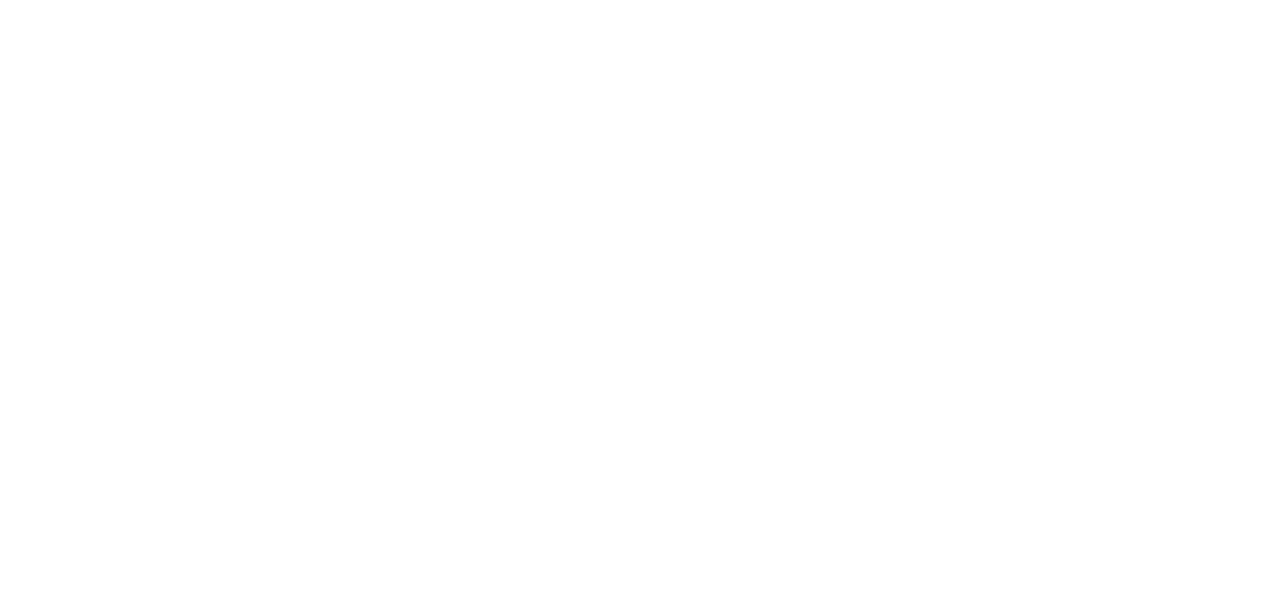
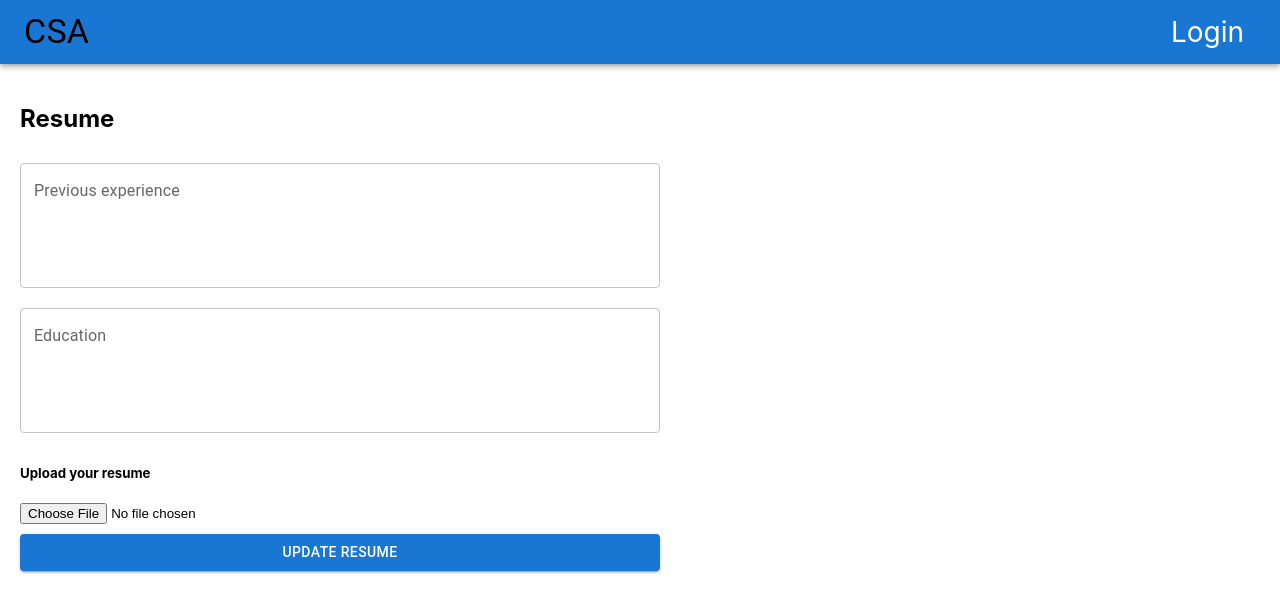
Before and after one commit to meyruiz/MACS-Soen6011summer2023, a React (Create React App) app in the folder fe-career-platform/: page /resume in a window 1280 px wide. Before the commit this address had no page. Shown: the top 612 px of the page. Built offline with nearby package versions, Linux system fonts and the light colour scheme.

Commit message:
#6 Basic build resume page

```diff
--- a/fe-career-platform/src/App.js
+++ b/fe-career-platform/src/App.js
@@ -3,6 +3,7 @@
 import Signup from './pages/Signup/Signup';
 import Login from './pages/Login/Login';
 import Home from './pages/Home';
+import Resume from './pages/Resume/Resume';
 import JobPosting from './pages/JobPosting/JobPosting';
 
 function App() {
@@ -13,6 +14,7 @@
             <Route exact path="/" element={<Home/>} />
             <Route path="/signup" element={<Signup />} />
             <Route path="/login" element={<Login />} />
+            <Route path="/resume" element={<Resume />} />
             <Route path="/employer/jobposting" element={<JobPosting />} />
             {/* <Route path="/employer/createJobPosting" element={<CreateJobPosting />} /> */}
           </Routes>
--- /dev/null
+++ b/fe-career-platform/src/pages/Resume/Resume.js
@@ -0,0 +1,57 @@
+import React, { useState } from 'react';
+import './Resume.scss';
+import Navbar from '../Home/Navbar/navbar';
+import { Button, TextField } from "@mui/material";
+
+export default function Resume() {
+  const [selectedFile, setSelectedFile] = useState(null);
+  const [education, setPreviousExperience] = useState('');
+
+  const handleFileChange = (event) => {
+    const file = event.target.files[0];
+    setSelectedFile(file);
+  };
+
+  const updateResume = () => {
+    if (selectedFile) {
+      const reader = new FileReader();
+
+      reader.onload = (event) => {
+        const fileBytes = new Uint8Array(event.target.result);
+        // TODO: Send the fileBytes to the backend
+        console.log(fileBytes);
+      };
+
+      reader.readAsArrayBuffer(selectedFile);
+    }
+
+    //TODO: Send resume to backend
+  };
+
+  return (
+    <div>
+        <Navbar/>
+        <div className="resume-container">
+            <h2>Resume</h2>
+
+            <TextField
+                className='textfield'
+                label="Previous experience"
+                multiline
+                rows={4}
+                onChange={(e)=> setPreviousExperience(e.target.value)}/>
+
+            <TextField
+                className='textfield'
+                label="Education"
+                multiline
+                rows={4}
+                onChange={(e)=> setEducation(e.target.value)}/>
+
+            <h5>Upload your resume</h5>
+            <input type="file" onChange={handleFileChange} />
+            <Button className="button" variant="contained" onClick={updateResume}>Update resume</Button>
+        </div>
+    </div>
+  );
+};
--- /dev/null
+++ b/fe-career-platform/src/pages/Resume/Resume.scss
@@ -0,0 +1,10 @@
+.resume-container {
+    display: flex;
+    flex-direction: column;
+    padding: 20px;
+    width: 50%;
+
+    .textfield {
+        margin: 10px 0;
+    }
+}
```
